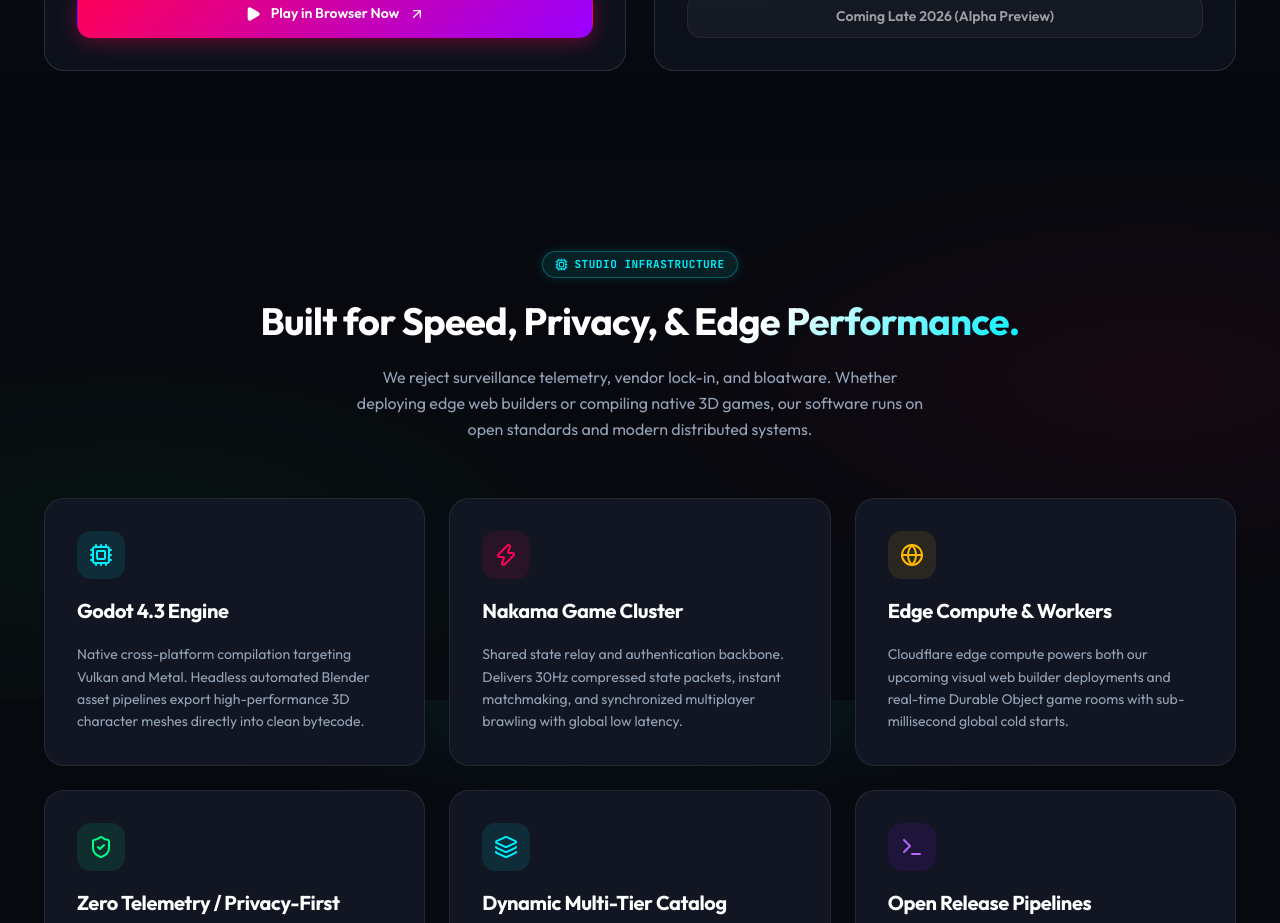
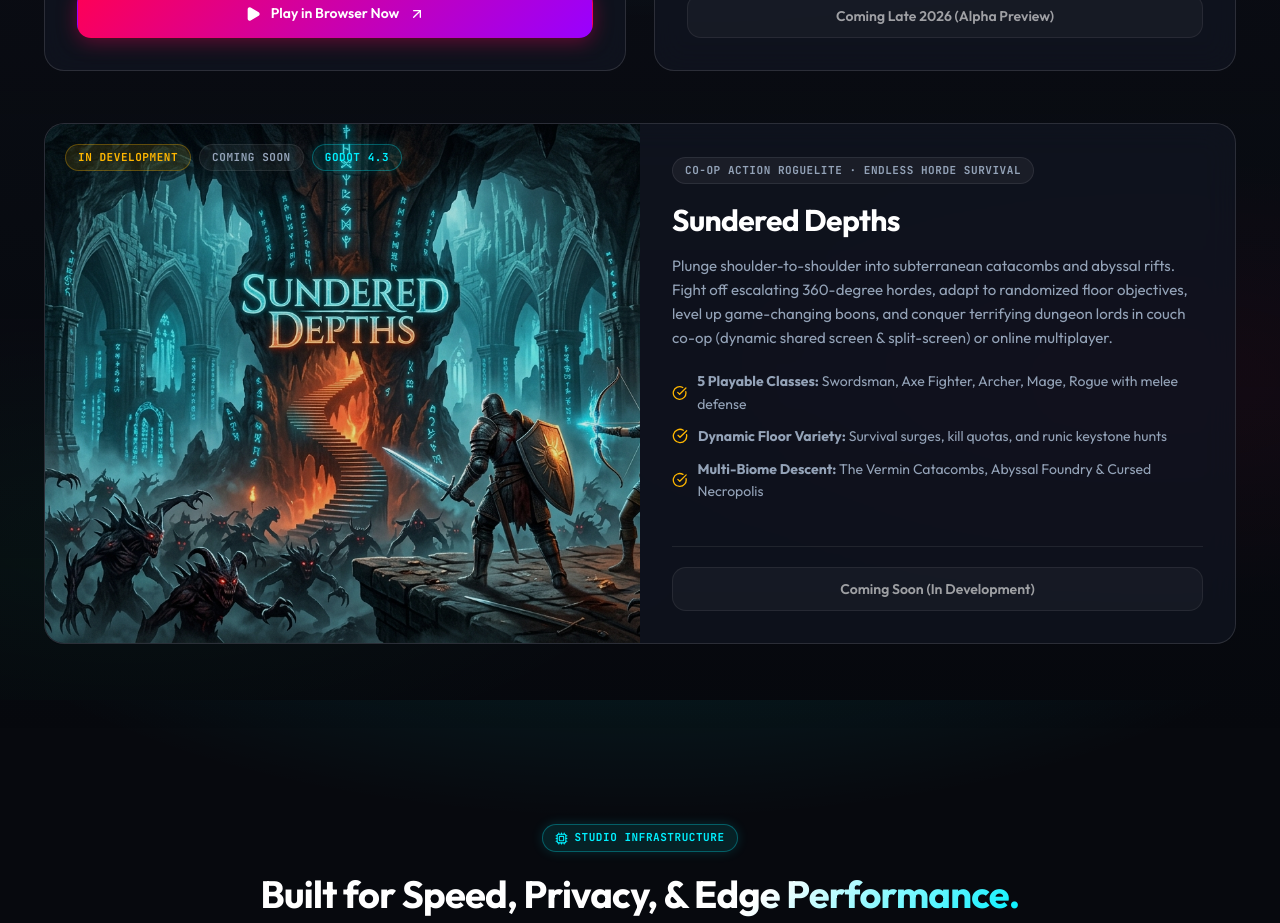
Before and after one commit to inaayah/inaayah-website, a React (Vite) app: page / in a window 1280 px wide. Shown: the part 5700-6623 px from the top of the page. Built offline with nearby package versions, Linux system fonts and the light colour scheme; no server answers.

Commit message:
feat: list Sundered Depths as Coming Soon right below current 3 titles

```diff
--- a/src/components/GamesSection.tsx
+++ b/src/components/GamesSection.tsx
@@ -198,6 +198,70 @@
               </div>
             </div>
           </div>
+
+          {/* Game 4: Sundered Depths (Coming Soon / In Development) */}
+          <div className="glass-panel game-card-featured" style={{ marginTop: 24 }}>
+            <div className="game-card-img-wrapper" style={{ height: "auto", minHeight: 340 }}>
+              <img
+                src="/images/sundered-depths-banner.jpg"
+                alt="Sundered Depths"
+                className="game-card-img"
+                style={{ filter: "brightness(0.9)" }}
+              />
+              <div
+                style={{
+                  position: "absolute",
+                  top: 20,
+                  left: 20,
+                  display: "flex",
+                  gap: 8,
+                  flexWrap: "wrap"
+                }}
+              >
+                <span className="badge badge-gold">In Development</span>
+                <span className="badge">Coming Soon</span>
+                <span className="badge badge-cyan">Godot 4.3</span>
+              </div>
+            </div>
+
+            <div className="game-card-content">
+              <div>
+                <span className="badge" style={{ marginBottom: 12 }}>Co-Op Action Roguelite · Endless Horde Survival</span>
+                <h3 style={{ fontSize: 30, marginBottom: 10 }}>Sundered Depths</h3>
+                <p style={{ color: "var(--text-secondary)", fontSize: 15, lineHeight: 1.6 }}>
+                  Plunge shoulder-to-shoulder into subterranean catacombs and abyssal rifts.
+                  Fight off escalating 360-degree hordes, adapt to randomized floor objectives,
+                  level up game-changing boons, and conquer terrifying dungeon lords in
+                  couch co-op (dynamic shared screen &amp; split-screen) or online multiplayer.
+                </p>
+
+                <ul className="game-features-list">
+                  <li>
+                    <CheckCircle size={16} color="var(--accent-gold)" />
+                    <span><strong>5 Playable Classes:</strong> Swordsman, Axe Fighter, Archer, Mage, Rogue with melee defense</span>
+                  </li>
+                  <li>
+                    <CheckCircle size={16} color="var(--accent-gold)" />
+                    <span><strong>Dynamic Floor Variety:</strong> Survival surges, kill quotas, and runic keystone hunts</span>
+                  </li>
+                  <li>
+                    <CheckCircle size={16} color="var(--accent-gold)" />
+                    <span><strong>Multi-Biome Descent:</strong> The Vermin Catacombs, Abyssal Foundry &amp; Cursed Necropolis</span>
+                  </li>
+                </ul>
+              </div>
+
+              <div style={{ display: "flex", gap: 14, flexWrap: "wrap", marginTop: 24, paddingTop: 20, borderTop: "1px solid var(--border-subtle)" }}>
+                <button
+                  disabled
+                  className="btn btn-secondary"
+                  style={{ flex: 1, opacity: 0.6, cursor: "not-allowed", padding: "12px 20px" }}
+                >
+                  <span>Coming Soon (In Development)</span>
+                </button>
+              </div>
+            </div>
+          </div>
         </div>
       </div>
     </section>
```
Also changed, not shown: public/images/sundered-depths-banner.jpg (added), public/images/sundered-depths-cover.jpg (added).
